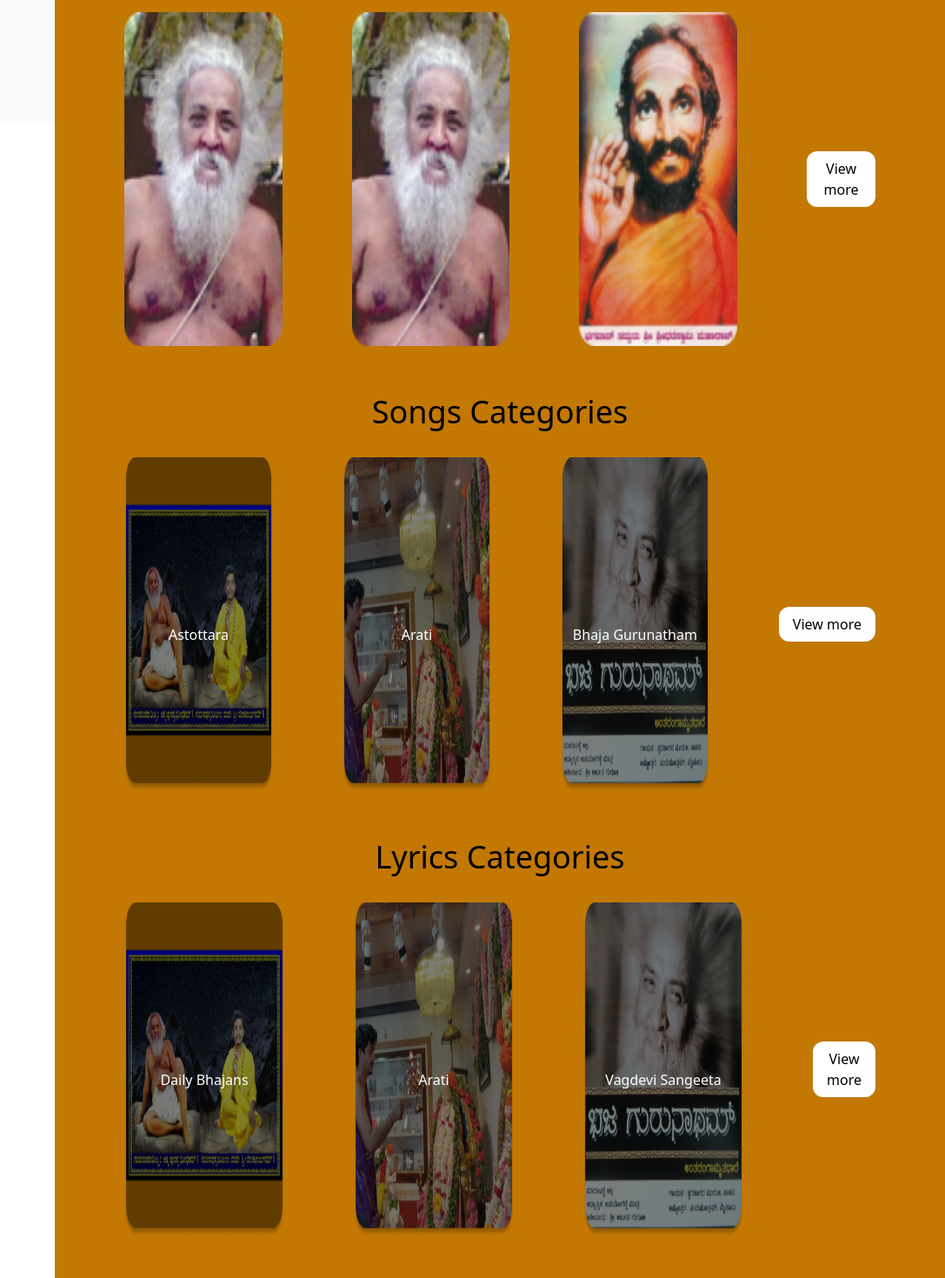
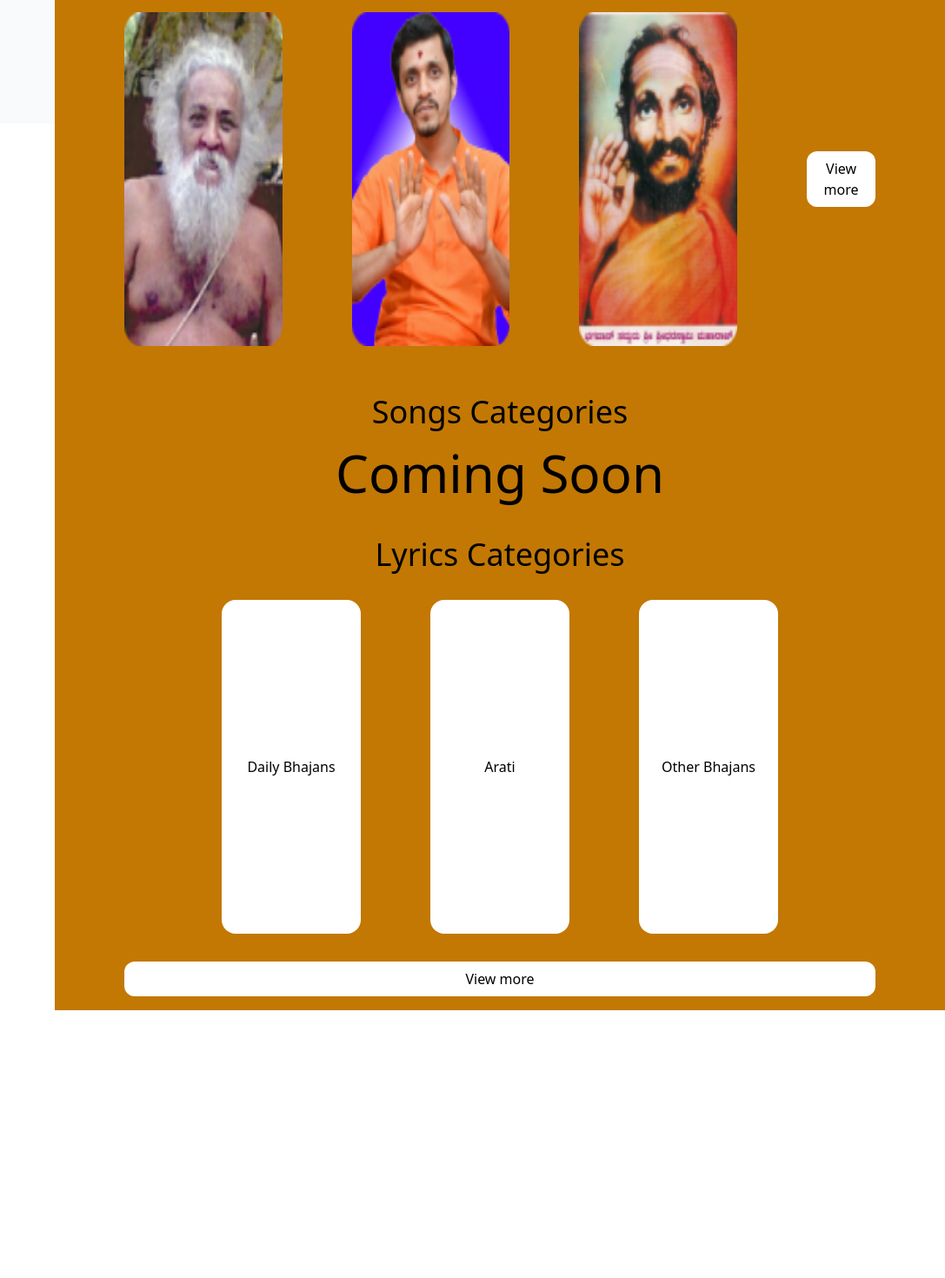
Before and after one commit to sogalabhi/arjun-guruji-web, a React (Vite) app: page / in a window 1280 px wide. Shown: the part 658-2128 px from the top of the page at 87% size, without its empty margins (193-1280 px from the left). After the commit the page ends 1820 px from the top, so only its background shows below. Built offline with nearby package versions, Linux system fonts and the light colour scheme.

Commit message:
more books added, lyrics name to kannada

```diff
--- a/package.json
+++ b/package.json
@@ -15,6 +15,7 @@
     "react": "^18.2.0",
     "react-anchor-link-smooth-scroll": "^1.0.12",
     "react-dom": "^18.2.0",
+    "react-pdf": "^9.1.1",
     "react-router-dom": "^6.23.1",
     "react-router-hash-link": "^2.4.3"
   },
--- a/src/App.jsx
+++ b/src/App.jsx
@@ -7,6 +7,8 @@ import { createBrowserRouter, RouterProvider } from 'react-router-dom'
 import Test123 from "./components/test123";
 import Lyrics from "./components/lyrics";
 import Contact from "./components/contact";
+import Songs from "./components/songs";
+import Gallery from "./components/gallery";
 export default function App() {
    const router = createBrowserRouter([
       {
@@ -23,7 +25,7 @@ export default function App() {
       },
       {
          path: "/songs",
-         element: <><SidebarNav /><Books /></>
+         element: <><SidebarNav /><Songs /></>
       },
       {
          path: "/lyrics",
@@ -31,7 +33,7 @@ export default function App() {
       },
       {
          path: "/gallery",
-         element: <><SidebarNav /><Books /></>
+         element: <><SidebarNav /><Gallery /></>
       },
       {
          path: "/contact",
--- a/src/components/contentView.jsx
+++ b/src/components/contentView.jsx
@@ -204,7 +204,6 @@ export default function ContentView() {
                 "ramasai",
                 "saiparatpara",
                 "shaktisahita ganapatim",
-                "shanakaraguru",
                 "shankaraguru",
                 "sharadekarunanidhe",
                 "shreemat chandrashekhara",
@@ -212,7 +211,6 @@ export default function ContentView() {
                 "vandipe ninage",
                 "vibhudhakeertitam",
                 "vishnusahas",
-                "avadhutaratna.pdf",
                 "bandeyagurunatha",
                 "dattaguru",
                 "gurunamamruta",
@@ -223,11 +221,54 @@ export default function ContentView() {
                 "guruvigesharana",
                 "gyanpoorna",
                 "hadidare ramanama",
-                "hadidareramanama",
                 "hanumanchalisa",
             ]
+            const b = ["ಹರೇ ಮುರಾರೇ ",
+                "ಹರಿಮನ ",
+                "ಹೇ ಸಾಯಿರಾಂ",
+                "ಜೈ ಅವಧೂತ ಗುರು ",
+                "ಕದಂಬಗಿರಿಯ ",
+                "ಕರುಣಾಂತರಂಗ ",
+                "ಕೂಸಿನ ಕಂಡಿರಾ",
+                "ಲಲಿತ ಸಹಸ್ರನಾಮ ",
+                "ಮಾಣಿಕ ಪ್ರಭು ",
+                "ಮಂದಸ್ಮಿತ ಮೃದು ಮನೋಹರ ",
+                "ಮಂಗಳಂ ಓಂಕಾರ ಮಂಗಳಂ ",
+                "ಮಂಗಳಂ ಗುರು ಶ್ರೀ ",
+                "ನೀ ಎನ್ನ ಕಾಯಬೇಕಯ್ಯಾ ",
+                "ನಿನ್ನಾತ್ಮ ನಿಶ್ಚಲವಿರಲು ",
+                "ನಿನ್ನೆಚ್ಚೆಯಂತೆ ನನ್ನ ಬದುಕು",
+                "ಪಂಡರಾಪುರವೆಂಬ ",
+                "ಪರಮಹಂಸ ಶ್ರೀ ಶ್ರೀಧರ ",
+                "ಪ್ರಭು ರಾಮಚಂದ್ರಕೇ ಧೂತ ",
+                "ರಾಘವೇಂದ್ರ ರಥವನೇರಿದ ",
+                "ರಾಮ ರಾಮ ",
+                "ರಾಮಬಂದ ",
+                "ರಾಮರಾಮ ಎನ್ನಿರೋ ",
+                "ರಾಮಸಾಯಿ ",
+                "ಸಾಯಿ ಪರಾತ್ಪರ ",
+                "ಶಕ್ತಿಸಹಿತ ಗಣಪತಿಮ್ ",
+                "ಶಂಕರಗುರು ",
+                "ಶಾರದೆ ಕರುಣಾನಿಧೇ ",
+                "ಶ್ರೀಮತ್ ಚಂದ್ರಶೇಖರ ",
+                "ತೇರಾನೇರಿಮೆರೆದು ",
+                "ವಂದಿಪೆ ನಿನಗೆ ",
+                "ವಿಭುದಕೀರ್ತಿತಂ ",
+                "ವಿಷ್ಣು ಸಹಸ್ರನಾಮ ",
+                "ಬಂದೆಯ ಗುರುನಾಥ ",
+                "ದತ್ತ ಗುರು ",
+                "ಗುರುನಾಮಾಮೃತ ",
+                "ಗುರುಪಾದುಕಾಸ್ತೋತ್ರ ",
+                "ಗುರುವೇ ನಾನು ಸೊನ್ನೆ ",
+                "ಗುರುವೇ ನಿಮ್ಮಾಜ್ಞೆಯನು",
+                "ಗುರುವೇ ರಾಮ ",
+                "ಗುರುವಿಗೆ ಶರಣ ",
+                "ಜ್ಞಾನಪೂರ್ಣ ಜಗನ್ ಜ್ಯೋತಿ",
+                "ಹಾಡಿದ್ರೆ ರಾಮನಾಮ ",
+                "ಹನುಮಾನ್ ಚಾಲೀಸಾ "
+            ]
             for (let i = 0; i < a.length; i++) {
-                li.push(<li className='list-none py-2'><p onClick={handleSelect} id={a[i]+`.txt`} heading={a[i]} className='whitespace-wrap text-yellow-500 cursor-pointer hover:text-gray-800'>{a[i]}</p></li>);
+                li.push(<li key={i} className='list-none py-2'><p onClick={handleSelect} id={a[i] + `.txt`} heading={b[i]} className='whitespace-wrap text-yellow-500 cursor-pointer hover:text-gray-800'>{b[i]}</p></li>);
             }
         }
         else {
@@ -255,17 +296,11 @@ export default function ContentView() {
             }
             else {
                 const url = state.url;
-                if (url.includes("pdf")) {
-                    //TODO: read and display pdf
-                    console.log("Pdf")
-                }
-                else {
-                    fetch("/assets/raw/" + url)
-                        .then(r => r.text())
-                        .then(text => {
-                            setText(text)
-                        });
-                }
+                fetch("/assets/raw/" + url)
+                    .then(r => r.text())
+                    .then(text => {
+                        setText(text)
+                    });
             }
         }
 
@@ -302,8 +337,8 @@ export default function ContentView() {
                 {state.url === "Gurudevo Bhava.txt" ? <Gdb /> : <div />}
                 {state.url === "Gaanavijayarjuna.txt" ? <Gv /> : <div />}
                 {state.url === "Arjunam Bhaje.txt" ? <Ab /> : <div />}
+            </div>
 
-            </div>
         </>
     )
 }
--- a/src/components/gallery.jsx
+++ b/src/components/gallery.jsx
@@ -3,7 +3,7 @@ import React from 'react'
 export default function Gallery() {
   return (
     <div className='p-4 sm:ml-64 bg-yellow-500 min-h-screen px-20'>
-      Gallery
+      <p className="text-6xl text-center">Coming soon</p>
     </div>
   )
 }
--- a/src/components/home.jsx
+++ b/src/components/home.jsx
@@ -23,14 +23,15 @@ export default function Home() {
 
                 <h2 className="text-4xl pt-6">Important Astottaras</h2>
                 <div className="flex flex-col justify-center items-center lg:flex-row gap-x-20 my-8 gap-y-10">
-                    <NavLink to={{ pathname: "/contentView" }} state={{ url: "gurudaari", name: "ಗುರುದಾರಿ" }}><img className="h-96 rounded-2xl" src="assets/images/ast1.png" alt="" /></NavLink>
-                    <NavLink to={{ pathname: "/contentView" }} state={{ url: "vv.txt", name: "ವೆಂಕಟಾರ್ಜುನ ವಿಜಯಂ" }}><img className="h-96 rounded-2xl" src="assets/images/ast1.png" alt="" /></NavLink>
-                    <NavLink to={{ pathname: "/contentView" }} state={{ url: "Gaanavijayarjuna.txt", name: "ಗಾನವಿಜಯಾರ್ಜುನ" }}><img className="h-96 rounded-2xl" src="assets/images/ast3.png" alt="" /></NavLink>
+                    <NavLink to={{ pathname: "/contentView" }} state={{ url: "ast1.txt", name: "ಗುರುನಾಥರ ಅಷ್ಟೋತ್ತರ", img: "assets/images/ast1.png" }}><img className="h-96 rounded-2xl" src="assets/images/ast1.png" alt="" /></NavLink>
+                    <NavLink to={{ pathname: "/contentView" }} state={{ url: "ast2.txt", name: "ಅರ್ಜುನ ಅವಧೂತರ ಅಷ್ಟೋತ್ತರ", img: "assets/images/ast2.png" }}><img className="h-96 rounded-2xl" src="assets/images/ast2.png" alt="" /></NavLink>
+                    <NavLink to={{ pathname: "/contentView" }} state={{ url: "ast3.txt", name: "ಶ್ರೀಧರ ಸ್ವಾಮಿಗಳ ಅಷ್ಟೋತ್ತರ", img: "assets/images/ast3.png" }}><img className="h-96 rounded-2xl" src="assets/images/ast3.png" alt="" /></NavLink>
                     <div className="flex items-center"><NavLink to="/astottara" className=" bg-white py-2 px-4 rounded-xl">View more</NavLink> </div>
                 </div>
 
                 <h2 className="text-4xl pt-6">Songs Categories</h2>
-                <div className="flex flex-col justify-center items-center lg:flex-row gap-x-20 my-8 whitespace-nowrap overflow-hidden">
+                <p className="text-6xl my-5">Coming Soon</p>
+                {/* <div className="flex flex-col justify-center items-center lg:flex-row gap-x-20 my-8 whitespace-nowrap overflow-hidden">
                     <div className="relative">
                         <img className="h-96 " src="assets/images/m1.png" alt="" />
                         <h3 className="absolute top-[50%] w-full text-center text-white">Astottara</h3>
@@ -44,24 +45,16 @@ export default function Home() {
                         <h3 className="absolute top-[50%] w-full text-center text-white">Bhaja Gurunatham</h3>
                     </div>
                 <div className="flex items-center"><NavLink to="/songs" className=" bg-white py-2 px-4 rounded-xl">View more</NavLink> </div>
+                </div> */}
+
+                <h2 className="text-4xl pt-6">Lyrics Categories</h2>
+                <div className="flex flex-col justify-center items-center lg:flex-row gap-x-20 my-8 whitespace-nowrap overflow-hidden h-96">
+                    <NavLink to={{ pathname: "/contentView" }} state={{ url: "daily", name: "Daily bhajans", img: "assets/images/ast1.png" }}><div className="h-96 w-40 flex justify-center items-center rounded-2xl  bg-white " ><p>Daily Bhajans</p></div></NavLink>
+                    <NavLink to={{ pathname: "/contentView" }} state={{ url: "arati", name: "Arati", img: "assets/images/m2.png" }}><div className="h-96 w-40 flex justify-center items-center rounded-2xl bg-white " ><p>Arati</p></div></NavLink>
+                    <NavLink to={{ pathname: "/contentView" }} state={{ url: "others", name: "Others", img: "assets/images/ast2.png" }}><div className="h-96 w-40 flex justify-center items-center rounded-2xl bg-white " ><p>Other Bhajans</p></div></NavLink>
                 </div>
 
-                <h2 className="text-4xl pt-6">Lyrics Categories</h2>
-                <div className="flex gap-x-20 my-8 flex-col justify-center items-center lg:flex-row">
-                    <div className="relative">
-                        <img className="h-96 " src="assets/images/m1.png" alt="" />
-                        <h3 className="absolute top-[50%] w-full text-center text-white">Daily Bhajans</h3>
-                    </div>
-                    <div className="relative">
-                        <img className="h-96" src="assets/images/m2.png" alt="" />
-                        <h3 className="absolute top-[50%] w-full text-center text-white">Arati</h3>
-                    </div>
-                    <div className="relative">
-                        <img className="h-96" src="assets/images/m3.png" alt="" />
-                        <h3 className="absolute top-[50%] w-full text-center text-white">Vagdevi Sangeeta</h3>
-                    </div>
-                <div className="flex items-center"><NavLink to="/lyrics" className=" bg-white py-2 px-4 rounded-xl">View more</NavLink> </div>
-                </div>
+                <div className="flex items-center"><NavLink to="/lyrics" className=" bg-white py-2 px-4 rounded-xl flex-1">View more</NavLink> </div>
             </div>
         </>
     )
--- a/src/components/songs.jsx
+++ b/src/components/songs.jsx
@@ -3,7 +3,7 @@ import React from 'react'
 export default function Songs() {
   return (
     <div className='p-4 sm:ml-64 bg-yellow-500 min-h-screen px-20'>
-      songs
+      <p className="text-6xl text-center">Coming soon</p>
     </div>
   )
 }
```
Also changed, not shown: src/components/books.jsx (+5 -5 lines), 2 other files (tests, documents, lock files or other folders).
